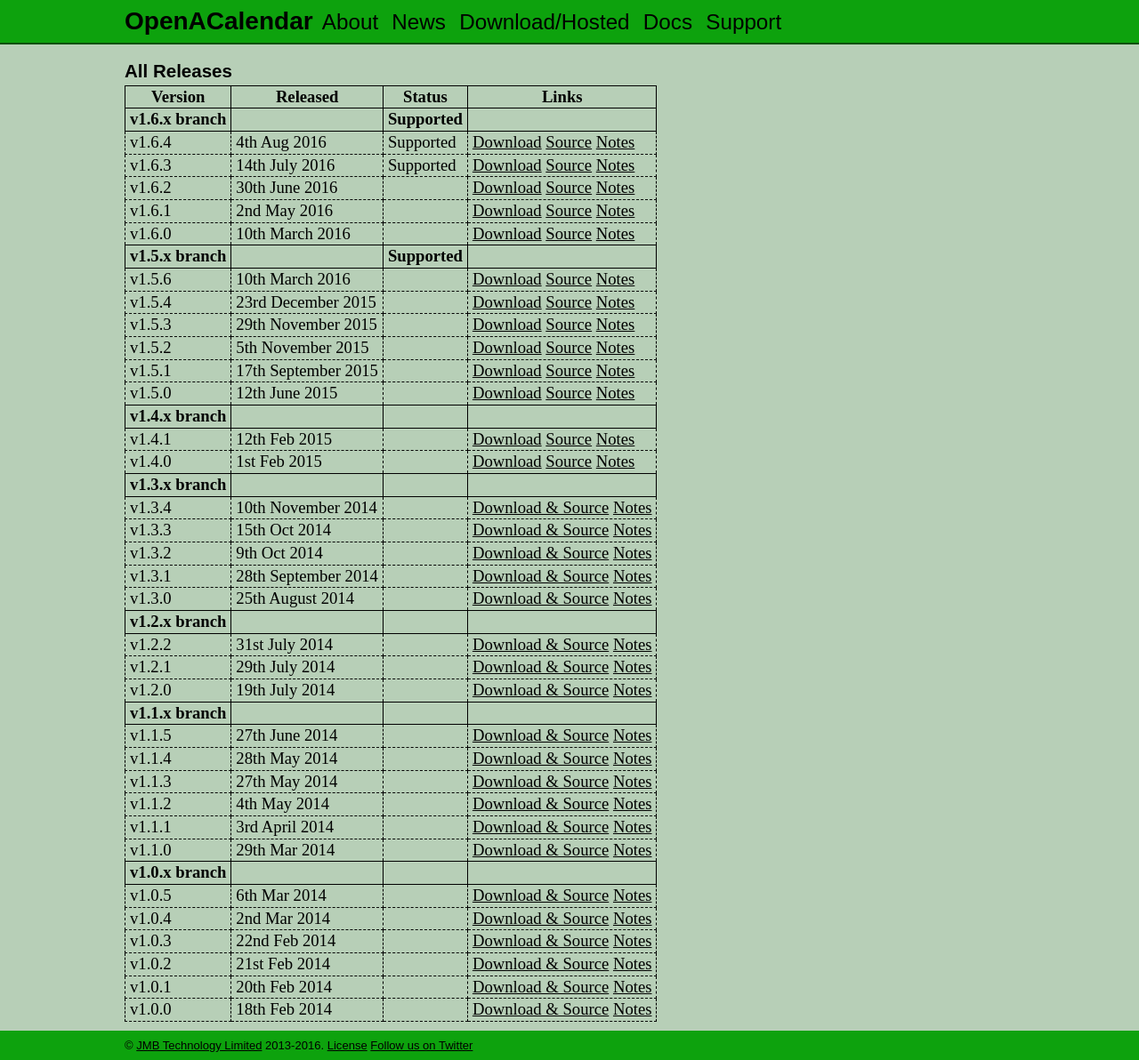
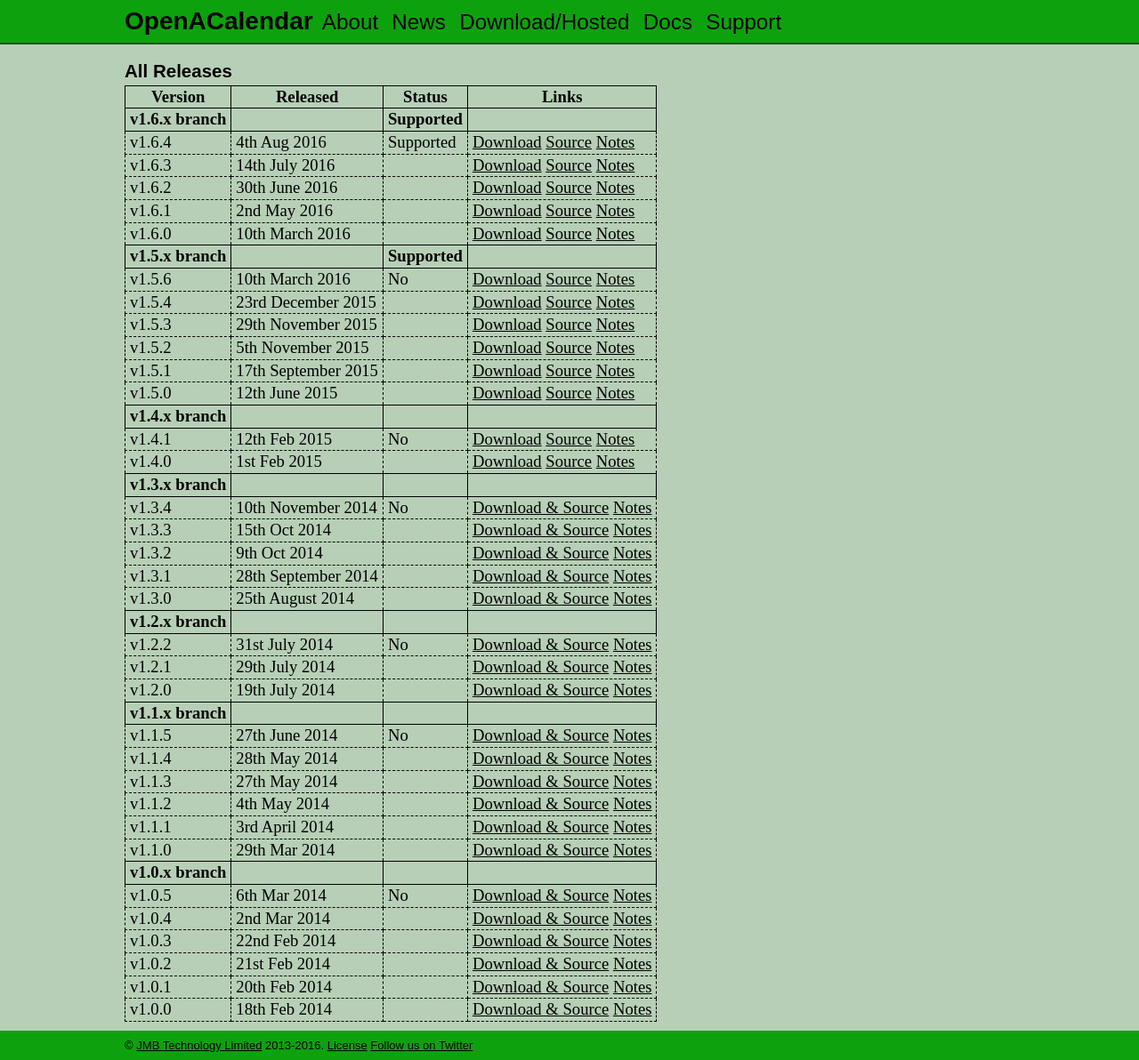
Before and after one commit to OpenACalendar/openacalendar.github.io, a Jekyll site: the page built from webapp/release/index.html, in a window 1280 px wide. Shown: the whole page at 89% size. Built offline with Jekyll 4.4.1, drawn with Linux system fonts in a browser that asks for light colours.

Commit message:
Supported tags on Download page

```diff
--- a/webapp/release/index.html
+++ b/webapp/release/index.html
@@ -22,7 +22,7 @@
 	<tr>
 		<td>v1.6.3</td>
 		<td>14th July 2016</td>
-		<td>Supported</td>
+		<td></td>
 		<td>
 			<a href="http://packages.openacalendar.org/raw/openacalendar-1.6.3.zip">Download</a>
 			<a href="https://github.com/OpenACalendar/OpenACalendar-Web-Core/releases/tag/v1.6.3">Source</a>
@@ -63,7 +63,7 @@
 	<tr>
 		<td>v1.5.6</td>
 		<td>10th March 2016</td>
-		<td></td>
+		<td>No</td>
 		<td>
 			<a href="http://packages.openacalendar.org/raw/openacalendar-1.5.6.zip">Download</a>
 			<a href="https://github.com/OpenACalendar/OpenACalendar-Web-Core/releases/tag/v1.5.6">Source</a>
@@ -124,7 +124,7 @@
 	<tr>
 		<td>v1.4.1</td>
 		<td>12th Feb 2015</td>
-		<td></td>
+		<td>No</td>
 		<td>
 			<a href="http://packages.openacalendar.org/raw/openacalendar-1.4.1.zip">Download</a>
 			<a href="https://github.com/OpenACalendar/OpenACalendar-Web-Core/releases/tag/v1.4.1">Source</a>
@@ -145,7 +145,7 @@
 	<tr>
 		<td>v1.3.4</td>
 		<td>10th November 2014</td>
-		<td></td>
+		<td>No</td>
 		<td>
 			<a href="https://github.com/OpenACalendar/OpenACalendar-Web-Core/releases/tag/v1.3.4">Download & Source</a>
 			<a href="1.3.4.html">Notes</a>
@@ -191,7 +191,7 @@
 	<tr>
 		<td>v1.2.2</td>
 		<td>31st July 2014</td>
-		<td></td>
+		<td>No</td>
 		<td>
 			<a href="https://github.com/OpenACalendar/OpenACalendar-Web-Core/releases/tag/v1.2.2">Download & Source</a>
 			<a href="1.2.2.html">Notes</a>
@@ -219,7 +219,7 @@
 	<tr>
 		<td>v1.1.5</td>
 		<td>27th June 2014</td>
-		<td></td>
+		<td>No</td>
 		<td>
 			<a href="https://github.com/OpenACalendar/OpenACalendar-Web-Core/releases/tag/v1.1.5">Download & Source</a>
 			<a href="1.1.5.html">Notes</a>
@@ -274,7 +274,7 @@
 	<tr>
 		<td>v1.0.5</td>
 		<td>6th Mar 2014</td>
-		<td></td>
+		<td>No</td>
 		<td>
 			<a href="https://github.com/OpenACalendar/OpenACalendar-Web-Core/releases/tag/v1.0.5">Download & Source</a>
 			<a href="1.0.5.html">Notes</a>
```
